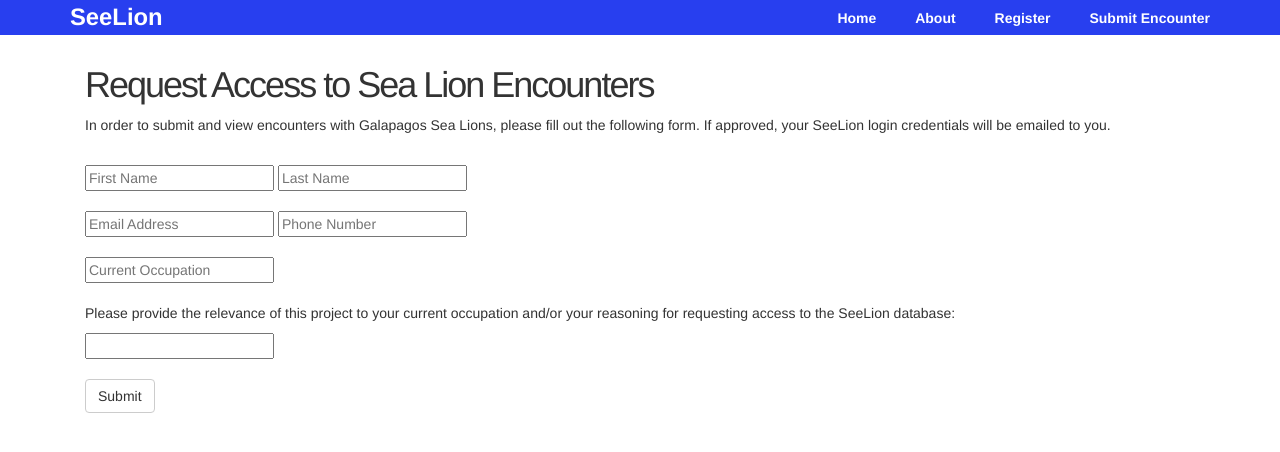
After one commit to meislifka/Sea-Lion-Capstone-Project, a Flask app: template app/templates/register.html in a window 1280 px wide. The commit adds this page. Shown: the top 452 px of the page. Run offline with Flask 2, Linux system fonts and the light colour scheme; the template is opened without the code that fills it, so the values that code supplies are empty; some libraries are stand-ins or nearby versions.

Commit message:
Added register tab and updated login

```diff
--- a/app/templates/layout.html
+++ b/app/templates/layout.html
@@ -12,7 +12,7 @@
           <ul class="menu">
             <li><a href="{{ url_for('home') }}">Home</a></li>
             <li><a href="{{ url_for('about') }}">About</a></li>
-            <li><a href="{{ url_for('login') }}">Login</a></li>
+            <li><a href="{{ url_for('register') }}">Register</a></li>
             <li><a href="{{ url_for('encounter') }}">Submit Encounter</a></li>
           </ul>
         </nav></strong>
--- a/app/templates/login.html
+++ b/app/templates/login.html
@@ -7,7 +7,7 @@
   </head>
   <body>
     <div class="container">
-      <h1>Please login</h1>
+      <h1>Please Login to View Encounter Page </h1>
       <br>
       <form action="" method="post">
         <input type="text" placeholder="Username" name="username" value="{{
--- /dev/null
+++ b/app/templates/register.html
@@ -0,0 +1,42 @@
+{% extends "layout.html" %}
+{% block content %}
+  <head>
+    <title>Flask Intro - login page</title>
+    <meta name="viewport" content="width=device-width, initial-scale=1.0">
+    <link href="static/bootstrap.min.css" rel="stylesheet" media="screen">
+  </head>
+  <body>
+    <div class="container">
+      <h1> Request Access to Sea Lion Encounters </h1>
+      <p> In order to submit and view encounters with Galapagos Sea Lions, please fill out the following form. If approved,
+        your SeeLion login credentials will be emailed to you.
+      </p>
+      <br>
+      <form action="" method="post">
+        <input type="text" placeholder="First Name" name="fname" value="{{
+          request.form.fname }}" required>
+         <input type="text" placeholder="Last Name" name="lname" value="{{
+          request.form.lname }}" required>
+          <br><br>
+          <input type="text" placeholder="Email Address" name="email" value="{{
+          request.form.email }}" required>
+          <input type="text" placeholder="Phone Number" name="phonenum" value="{{
+            request.form.phonenum }}" required>
+          <br><br>
+          <input type="text" placeholder="Current Occupation" name="occupation" value="{{
+            request.form.occupation }}" required>
+          <br><br>
+          <p> Please provide the relevance of this project to your current occupation and/or your
+            reasoning for requesting access to the SeeLion database:
+          </p>
+          <input type="text" placeholder="" name="explanation" value="{{
+            request.form.explanation }}" required>
+          <br><br>
+        <input class="btn btn-default" type="submit" value="Submit">
+      </form>
+      {% if error %}
+        <p class="error"><strong>Error:</strong> {{ error }}
+      {% endif %}
+    </div>
+  </body>
+{% endblock %}
```
